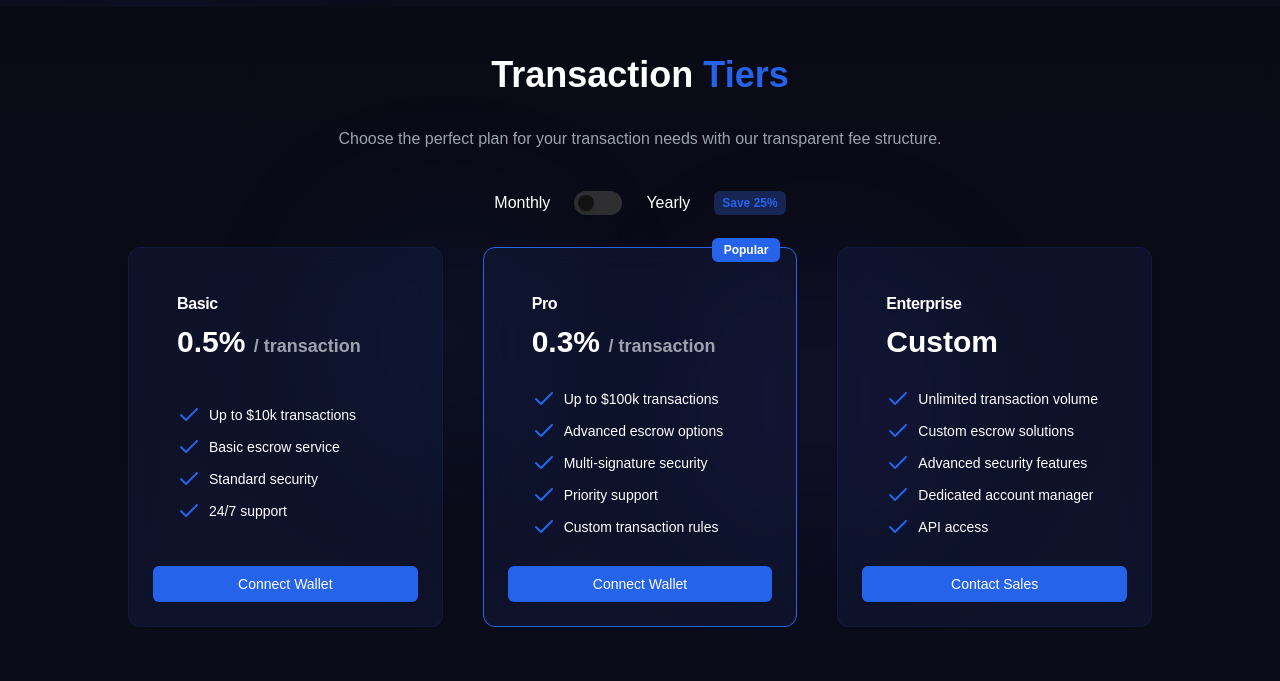
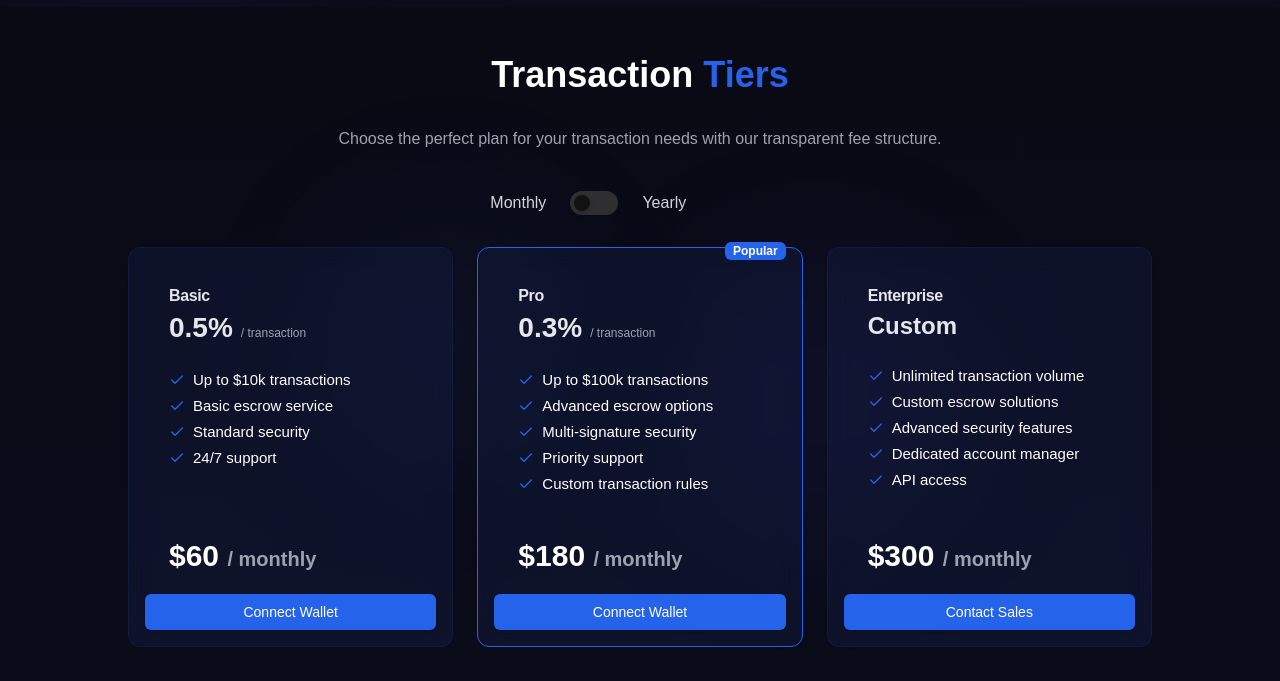
Before and after one commit to safetrustcr/landing-SafeTrust, a Next.js app: page / in a window 1280 px wide. Shown: the part 3779-4460 px from the top of the page. Built offline with nearby package versions, Linux system fonts and the light colour scheme.

Commit message:
feat(price-section): add pricing toggle and yearly/monthly billing logic

```diff
--- a/src/components/PriceSection.tsx
+++ b/src/components/PriceSection.tsx
@@ -1,6 +1,6 @@
 "use client";
 
-import { useState } from "react";
+import { useEffect, useState } from "react";
 import { Card, CardContent, CardHeader, CardTitle } from "@/components/ui/card";
 import { Button } from "@/components/ui/button";
 import { Switch } from "@/components/ui/switch";
@@ -8,15 +8,40 @@ import { Badge } from "@/components/ui/badge";
 import { Check } from "lucide-react";
 import { Typography } from "@/components/ui/typography";
 
+interface Plan {
+  name: string;
+  monthly: number;
+  yearly: number;
+  percentage: string;
+  showTransactionText: boolean;
+  details: string[];
+}
+
 export default function TransactionTiers() {
-  const [yearly, setYearly] = useState(false);
   const [selectedPlan, setSelectedPlan] = useState("Pro");
   const [walletError, setWalletError] = useState("");
+  const [billingPeriod, setBillingPeriod] = useState<"monthly" | "yearly">(
+    "monthly"
+  );
 
-  const plans = [
+  useEffect(() => {
+    const storedPeriod = localStorage.getItem("billingPeriod") as
+      | "monthly"
+      | "yearly"
+      | null;
+    if (storedPeriod) setBillingPeriod(storedPeriod);
+  }, []);
+
+  useEffect(() => {
+    localStorage.setItem("billingPeriod", billingPeriod);
+  }, [billingPeriod]);
+
+  const plans: Plan[] = [
     {
       name: "Basic",
-      price: "0.5%",
+      monthly: 60,
+      yearly: 720,
+      percentage: "0.5%",
       showTransactionText: true,
       details: [
         "Up to $10k transactions",
@@ -27,7 +52,9 @@ export default function TransactionTiers() {
     },
     {
       name: "Pro",
-      price: "0.3%",
+      monthly: 180,
+      yearly: 2160,
+      percentage: "0.3%",
       showTransactionText: true,
       details: [
         "Up to $100k transactions",
@@ -39,7 +66,9 @@ export default function TransactionTiers() {
     },
     {
       name: "Enterprise",
-      price: "Custom",
+      monthly: 300,
+      yearly: 3600,
+      percentage: "Custom",
       showTransactionText: false,
       details: [
         "Unlimited transaction volume",
@@ -62,69 +91,166 @@ export default function TransactionTiers() {
     }
   };
 
+  const getPrice = (plan: Plan) => {
+    const isMonthly = billingPeriod === "monthly";
+    const price = isMonthly ? plan.monthly : plan.yearly;
+    const period = isMonthly ? "monthly" : "annually";
+
     return (
-    <div className="min-h-screen w-full bg-[#0a0a15] text-white flex flex-col items-center p-6 sm:p-8 lg:p-12 m-0 pb-0 relative overflow-hidden">
+      <div className="transition-all duration-500 ease-in-out transform">
+        <p className="text-3xl font-bold text-white transition-all duration-500 ease-in-out">
+          <span
+            key={`${plan.name}-${billingPeriod}-price`}
+            className="inline-block transition-all duration-500 ease-in-out transform"
+          >
+            ${price.toLocaleString()}
+          </span>{" "}
+          <span
+            key={`${plan.name}-${billingPeriod}-period`}
+            className="text-xl font-semibold text-gray-400 inline-block transition-all duration-500 ease-in-out transform"
+          >
+            / {period}
+          </span>
+        </p>
+      </div>
+    );
+  };
+
+  return (
+    <div id="pricing" className="min-h-screen w-full bg-[#0a0a15] text-white flex flex-col items-center p-6 sm:p-8 lg:p-12 m-0 pb-0 relative overflow-hidden">
+      <style jsx>{`
+        @keyframes fadeIn {
+          from {
+            opacity: 0;
+            transform: translateY(10px);
+          }
+          to {
+            opacity: 1;
+            transform: translateY(0);
+          }
+        }
+
+        .animate-fade-in {
+          animation: fadeIn 0.5s ease-in-out forwards;
+        }
+
+        .price-transition {
+          transition: all 0.5s cubic-bezier(0.4, 0, 0.2, 1);
+        }
+      `}</style>
       {/* Background glow effects */}
       <div className="absolute top-1/4 left-1/4 w-64 h-64 bg-blue-900/10 rounded-full blur-3xl pointer-events-none"></div>
       <div className="absolute bottom-1/3 right-1/4 w-72 h-72 bg-indigo-800/10 rounded-full blur-3xl pointer-events-none"></div>
       <div className="absolute inset-0 bg-gradient-to-b from-transparent to-blue-900/5 pointer-events-none"></div>
 
-      <Typography variant="h1" className="text-4xl font-bold text-center relative z-10">
+      <Typography
+        variant="h1"
+        className="text-4xl font-bold text-center relative z-10"
+      >
         Transaction <span className="text-blue-600">Tiers</span>
       </Typography>
-      <Typography variant="p" className="text-gray-400 text-center mt-8 relative z-10">
+      <Typography
+        variant="p"
+        className="text-gray-400 text-center mt-8 relative z-10"
+      >
         Choose the perfect plan for your transaction needs with our transparent
         fee structure.
       </Typography>
 
       {/* Billing Toggle */}
-      <div className="flex items-center gap-6 mt-10 relative z-10">
-        <span className="text-white">Monthly</span>
-        <Switch checked={yearly} onCheckedChange={setYearly} />
-        <span className="text-white">Yearly</span>
-        <Badge className="bg-blue-950 text-blue-600 px-2 py-1 rounded-md">
-          Save 25%
+      <div className="relative flex items-center gap-3 sm:gap-6 mt-10">
+        <span className="text-gray-300 text-sm sm:text-base">Monthly</span>
+        <Switch
+          checked={billingPeriod === "yearly"}
+          onCheckedChange={() =>
+            setBillingPeriod(billingPeriod === "monthly" ? "yearly" : "monthly")
+          }
+        />
+        <span className="text-gray-300 text-sm sm:text-base">Yearly</span>
+        <div className="relative ml-2">
+          <Badge
+            className={`bg-blue-950/70 text-blue-500 px-2 py-1 rounded-full text-xs transition-all duration-500 ease-in-out transform ${
+              billingPeriod === "yearly"
+                ? "opacity-100 scale-100 translate-x-0"
+                : "opacity-0 scale-95 translate-x-2"
+            }`}
+          >
+            Save 20%
           </Badge>
+        </div>
       </div>
 
       {/* Pricing Plans */}
-      <div className="grid grid-cols-1 sm:grid-cols-2 lg:grid-cols-3 gap-10 mt-8 w-full max-w-5xl relative z-10">
+      <div className="grid grid-cols-1 sm:grid-cols-2 lg:grid-cols-3 gap-6 mt-8 w-full max-w-5xl relative z-10">
         {plans.map((plan) => (
           <Card
             key={plan.name}
             onClick={() => setSelectedPlan(plan.name)}
-            className={`relative text-white bg-blue-950/30 backdrop-blur-md p-6 border flex flex-col justify-between h-[380px] cursor-pointer transition-all hover:border-blue-600 hover:shadow-lg hover:shadow-blue-900/20 ${
+            className={`relative text-white bg-blue-950/30 backdrop-blur-md p-6 md:p-4 border flex flex-col justify-between h-[450px] md:h-[400px] cursor-pointer transition-all duration-300 ease-in-out hover:border-blue-600 hover:shadow-lg hover:shadow-blue-900/20 ${
               selectedPlan === plan.name
                 ? "border-blue-600"
                 : "border-blue-900/20"
             }`}
           >
+            <div
+              className={`absolute top-[-10px] right-4 transition-all duration-500 ease-in-out transform ${
+                plan.name === "Pro"
+                  ? "opacity-100 scale-100 translate-y-0"
+                  : "opacity-0 scale-95 translate-y-2"
+              }`}
+            >
               {plan.name === "Pro" && (
-              <Badge className="absolute top-[-10px] right-4 bg-blue-600 text-white px-3 py-1 rounded-md text-sm">
+                <Badge className="bg-blue-600 text-white px-3 py-1 md:px-2 md:py-0.5 rounded-md text-sm md:text-xs">
                   Popular
                 </Badge>
               )}
-            <CardHeader>
-              <CardTitle>{plan.name}</CardTitle>
-              <div className="mt-3"></div>
-              <p className="text-3xl text-white font-bold">
-                {plan.price}{" "}
-                {plan.showTransactionText && (
-                  <span className="text-lg text-gray-400">/ transaction</span>
+            </div>
+            <CardHeader className="md:pb-3">
+              <CardTitle className="transition-all duration-500 ease-in-out md:text-md text-gray-200">
+                {plan.name}
+              </CardTitle>
+              {plan.showTransactionText ? (
+                <div className="flex items-baseline gap-2 transition-all duration-500 ease-in-out">
+                  <p className="text-gray-200 text-3xl md:text-[28px] font-semibold transition-all duration-500 ease-in-out">
+                    {plan.percentage}
+                  </p>
+                  <span className="text-sm md:text-xs text-gray-400 transition-all duration-500 ease-in-out">
+                    / transaction
+                  </span>
+                </div>
+              ) : (
+                <p className="text-gray-200 text-3xl md:text-2xl font-semibold transition-all duration-500 ease-in-out">
+                  Custom
+                </p>
               )}
-              </p>
             </CardHeader>
-            <CardContent>
-              <ul className="space-y-2 text-white text-sm">
+            <CardContent className="flex flex-col flex-grow md:py-3">
+              <ul className="space-y-2 md:space-y-1.5 text-white text-sm md:text-[13px] xl:text-[15px] mb-6 md:mb-4">
                 {plan.details.map((detail, index) => (
-                  <li key={index} className="flex items-center gap-2">
-                    <Check className="text-blue-600" /> {detail}
+                  <li
+                    key={index}
+                    className="flex items-center gap-2 transition-all duration-500 ease-in-out transform opacity-100"
+                  >
+                    <Check className="text-blue-600 flex-shrink-0 transition-all duration-300 ease-in-out md:w-4 md:h-4" />
+                    <span className="transition-all duration-500 ease-in-out">
+                      {detail}
+                    </span>
                   </li>
                 ))}
               </ul>
+              <div className="mt-auto">
+                <div className="overflow-hidden transition-all duration-500 ease-in-out">
+                  <div
+                    key={`price-${plan.name}-${billingPeriod}`}
+                    className="animate-fade-in md:text-sm"
+                  >
+                    {getPrice(plan)}
+                  </div>
+                </div>
+              </div>
             </CardContent>
             <Button
-              className="w-full bg-blue-600 text-white hover:bg-blue-800 transition-all"
+              className="w-full bg-blue-600 text-white hover:bg-blue-800 transition-all duration-300 mt-4 md:mt-2 md:py-2 md:text-sm"
               onClick={() => handleWalletClick(plan.name)}
             >
               {plan.name === "Enterprise" ? "Contact Sales" : "Connect Wallet"}
@@ -133,7 +259,11 @@ export default function TransactionTiers() {
         ))}
       </div>
 
-      {walletError && <p className="text-red-500 mt-4 relative z-10">{walletError}</p>}
+      {walletError && (
+        <p className="text-red-500 mt-4 relative z-10 transition-all duration-300">
+          {walletError}
+        </p>
+      )}
     </div>
   );
 }
```
Lines whose indentation alone changed are shown as unchanged.
